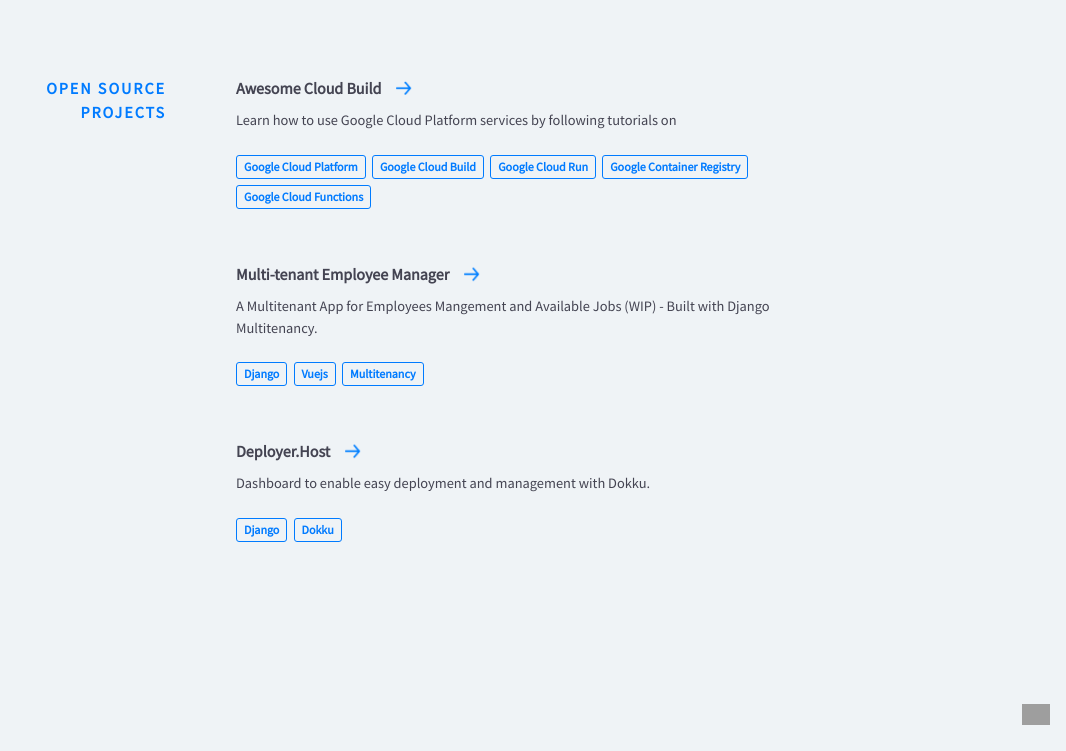
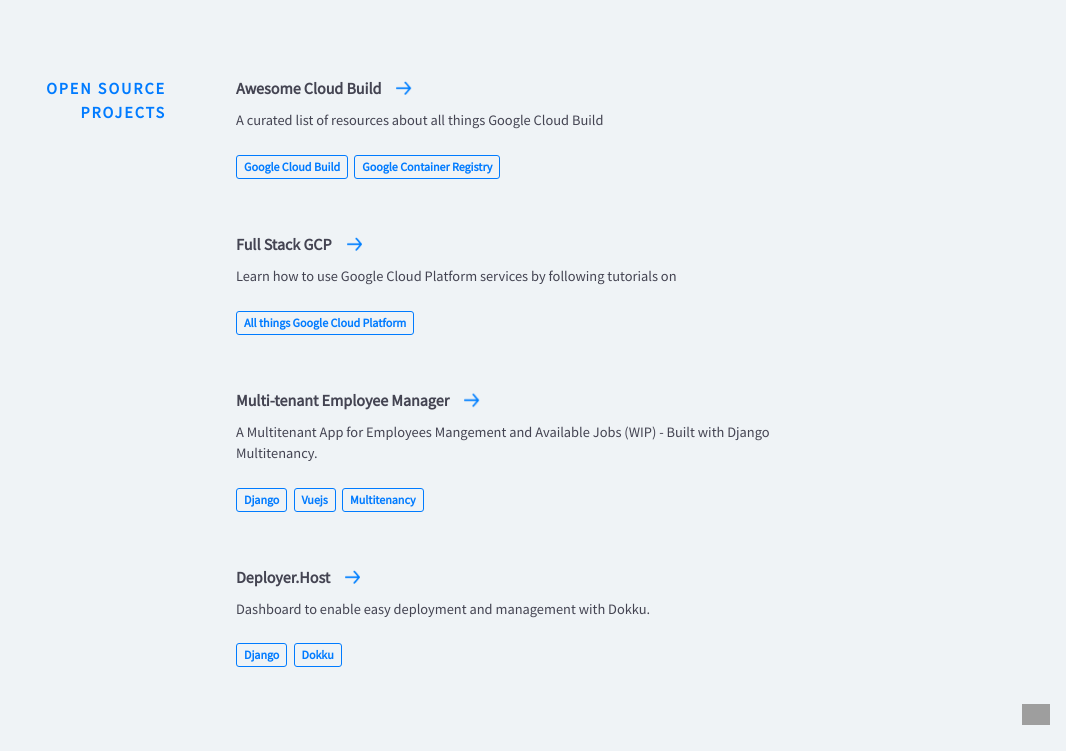
Before and after one commit to Timtech4u/timtech4u.github.io, a Jekyll site: the page built from index.html, in a window 1280 px wide and 900 px high, scrolled down 4327 px, cut to the strip 149-900 px from the top of the window. Shown: the whole strip, without its empty margins (214-1280 px from the left). Built offline with Jekyll 4.4.1, drawn with Linux system fonts in a browser that asks for light colours; nearby versions of some CDN libraries; grey boxes are pictures that could not be loaded.

Commit message:
Updates Projects

```diff
--- a/_data/other-projects.yml
+++ b/_data/other-projects.yml
@@ -3,19 +3,15 @@
   code: https://github.com/Timtech4u/awesome-cloudbuild
   description: A curated list of resources about all things Google Cloud Build
   used:
-  - thing: Cloud Build
-  - thing: Google Cloud
+  - thing: Google Cloud Build
+  - thing: Google Container Registry
 
-  - name: Full Stack GCP
+- name: Full Stack GCP
   url: https://fullstackgcp.com/
   code: https://fullstackgcp.com/
   description: Learn how to use Google Cloud Platform services by following tutorials on #FullStackGCP.
   used:
-  - thing: Google Cloud Platform
-  - thing: Google Cloud Build
-  - thing: Google Cloud Run
-  - thing: Google Container Registry
-  - thing: Google Cloud Functions
+  - thing: All things Google Cloud Platform
 
 - name: Multi-tenant Employee Manager
   url: http://saidu.myemp.site
```
